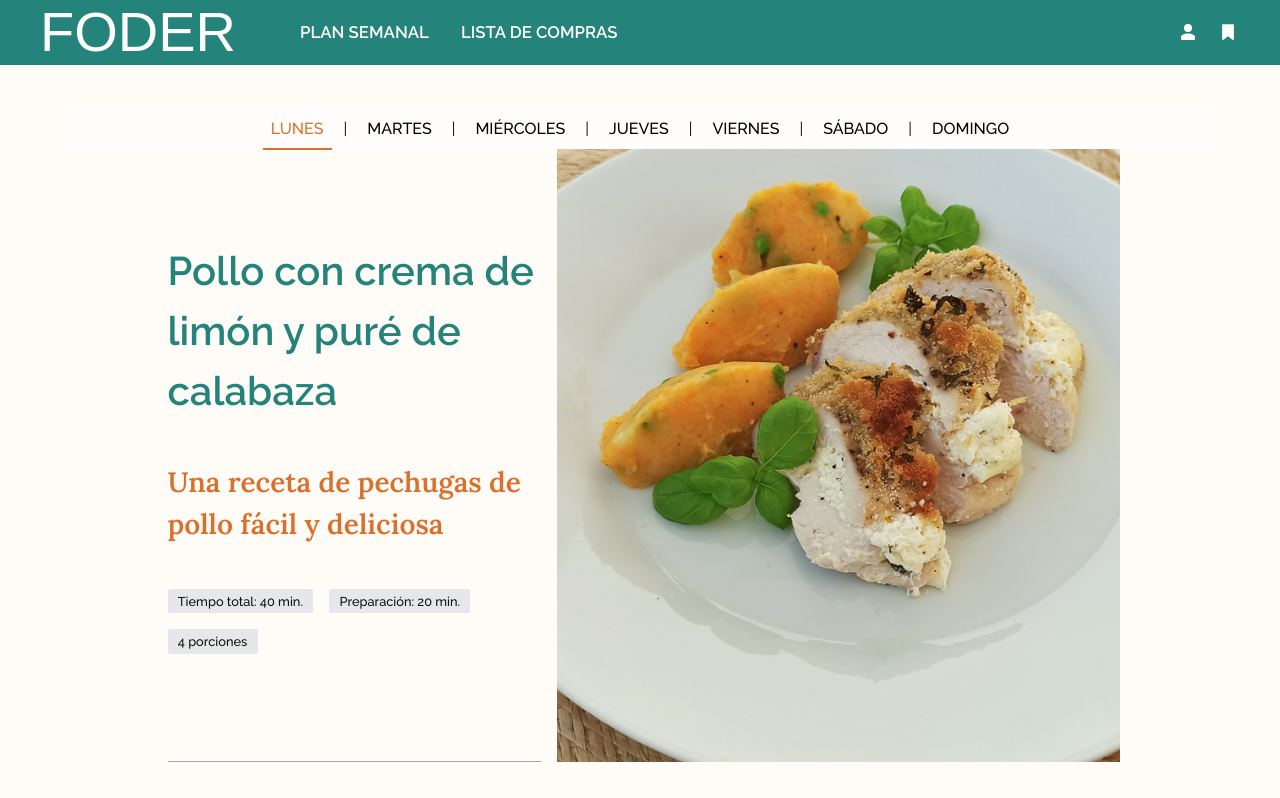
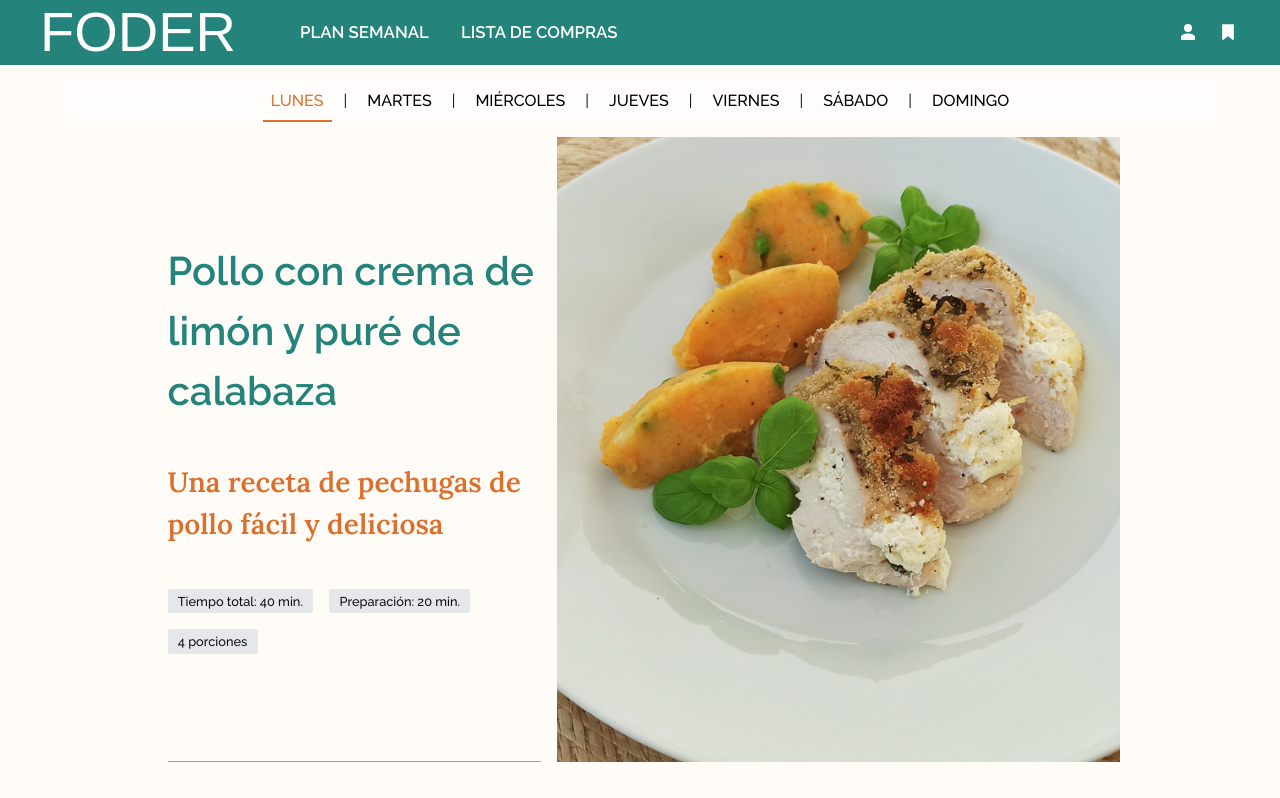
Before and after one commit to AlfonsoAnaya/meal-plan-website, a React (Create React App) app: page /plan-semanal in a window 1280 px wide. Shown: the top 798 px of the page. Built offline with nearby package versions, Linux system fonts and the light colour scheme; a web font is replaced by a local one.

Commit message:
fix weekly plan desktop

```diff
--- a/src/components/WeeklyPlan/WeeklyPlanDesktop.tsx
+++ b/src/components/WeeklyPlan/WeeklyPlanDesktop.tsx
@@ -23,7 +23,7 @@ function WeeklyPlanDesktop(
 
     return (
         <div className="flex flex-col items-center w-[95%] max-w-[1150px]">
-            <nav className="sticky top-[109px] z-10 border-box bg-white py-[8px] w-[100%] flex flex-row justify-center gap-[.75em]">
+            <nav className="sticky top-[65px] z-10 border-box bg-white py-[8px] w-[100%] flex flex-row justify-center gap-[.75em]">
                 {Weekdays.map((day, i) => {
                     return (
                         <div key={`Day ${Weekdays[i]}`}>
```
